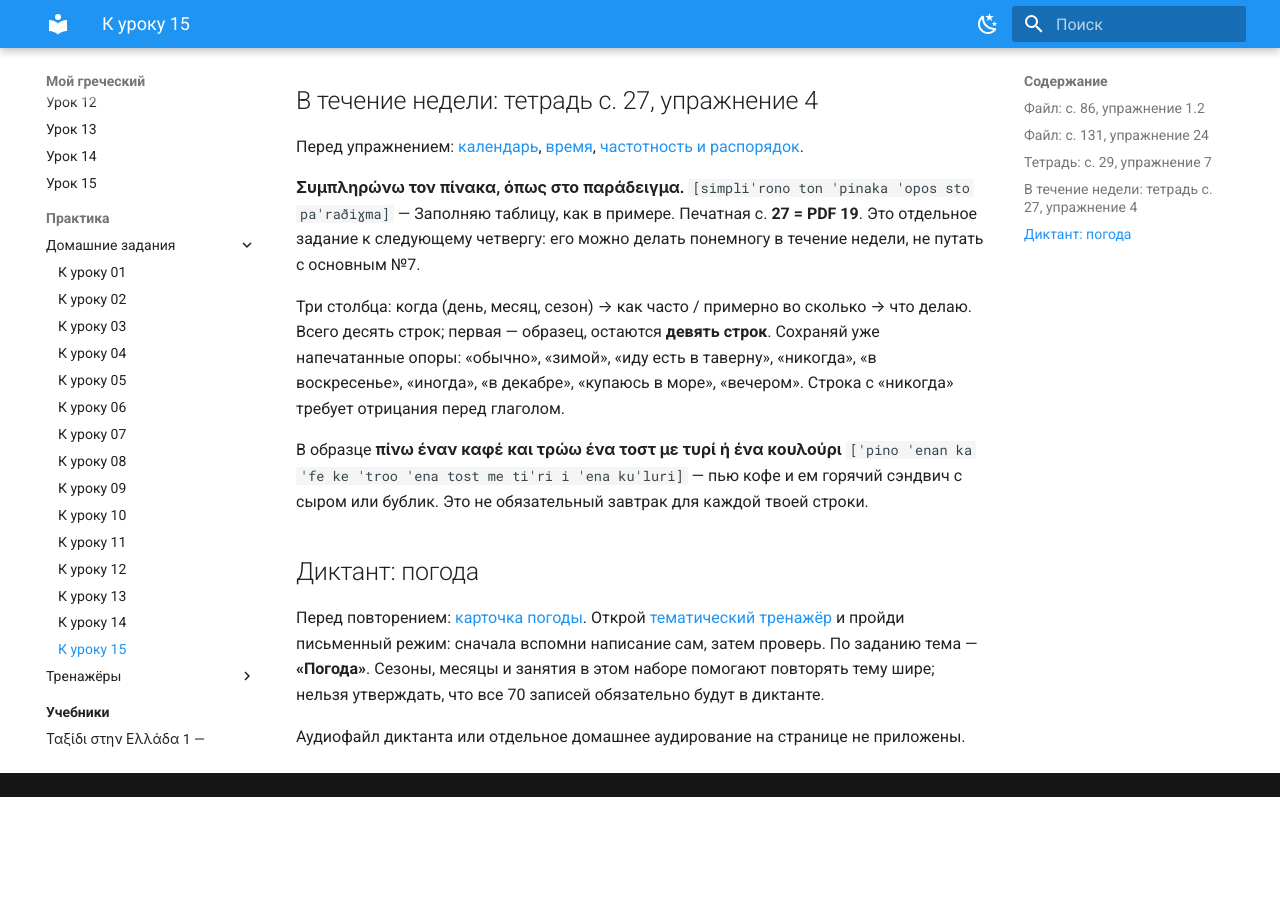
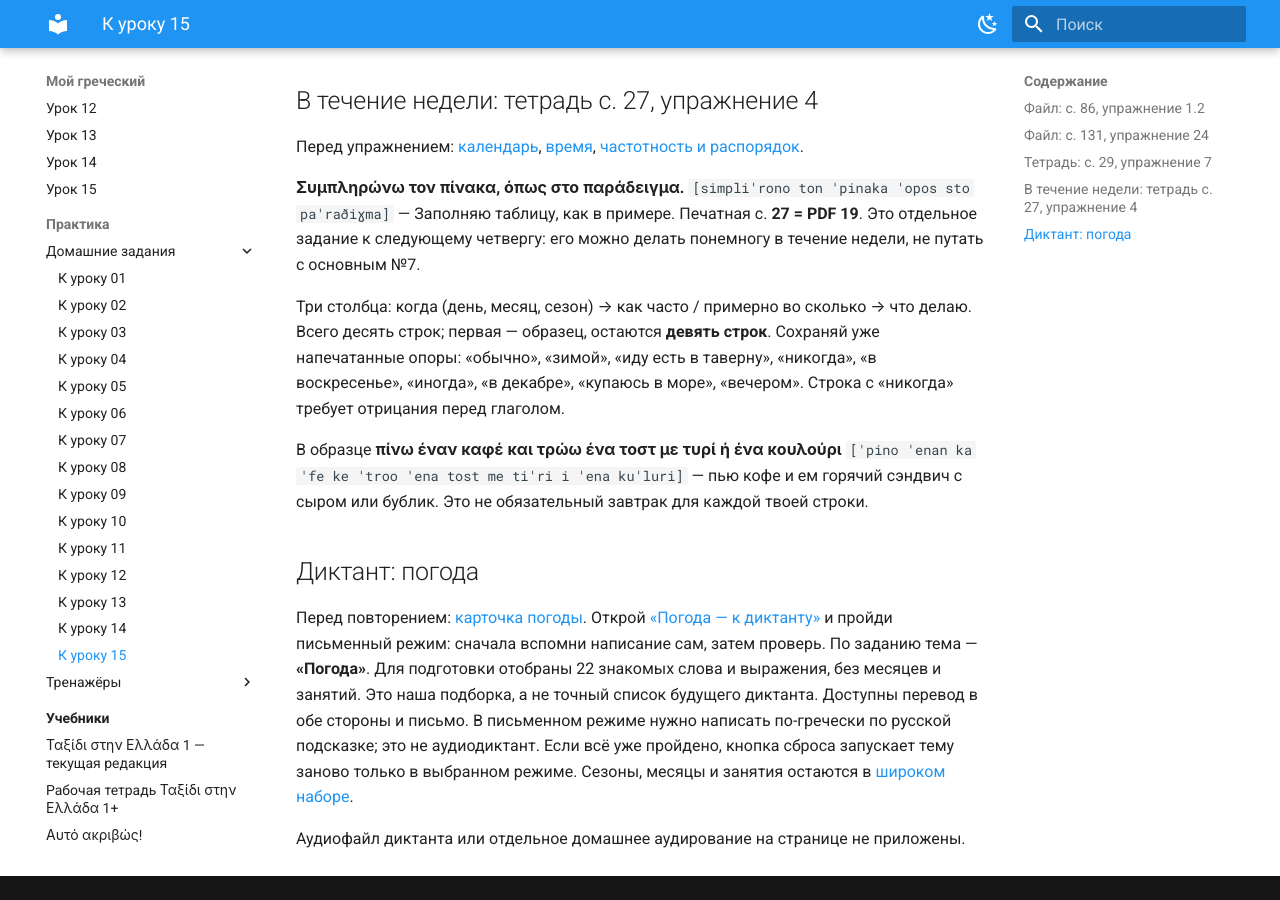
Before and after one commit to arch7tect/Greek, an MkDocs documentation site: the page built from docs/homework/lesson-15-current.md, in a window 1280 px wide and 900 px high, scrolled down 1657 px. Built offline with MkDocs 1.6.1 and Material for MkDocs 9.7.7, drawn with Linux system fonts in a browser that asks for light colours; before the commit the page ends 2454 px from its top, so only the background shows below that.

Commit message:
Add focused weather dictation preparation set

```diff
--- a/docs/homework/lesson-15-current.md
+++ b/docs/homework/lesson-15-current.md
@@ -90,9 +90,13 @@
 ## Диктант: погода { #dictation }
 
 Перед повторением: [карточка погоды](../assets/mobile/core/card-18.png).
-Открой [тематический тренажёр](../training/vocabulary.md?topic=weather&direction=writing)
+Открой [«Погода — к диктанту»](../training/vocabulary.md?topic=weather-dictation&direction=writing)
 и пройди письменный режим: сначала вспомни написание сам, затем проверь.
-По заданию тема — **«Погода»**. Сезоны, месяцы и занятия в этом наборе помогают
-повторять тему шире; нельзя утверждать, что все 70 записей обязательно будут в диктанте.
+По заданию тема — **«Погода»**. Для подготовки отобраны 22 знакомых слова и выражения,
+без месяцев и занятий. Это наша подборка, а не точный список будущего диктанта.
+Доступны перевод в обе стороны и письмо. В письменном режиме нужно написать
+по-гречески по русской подсказке; это не аудиодиктант.
+Если всё уже пройдено, кнопка сброса запускает тему заново только в выбранном режиме.
+Сезоны, месяцы и занятия остаются в [широком наборе](../training/vocabulary.md?topic=weather).
 
 Аудиофайл диктанта или отдельное домашнее аудирование на странице не приложены.
```
Also changed, not shown: docs/lessons/lesson-15-current.md (+1 -1 lines), docs/memory/lesson-15-current.md (+1 -1 lines), docs/training/index.md (+3 -0 lines), docs/training/vocabulary.md (+9 -0 lines), extracted/lessons/lesson-15-source-audit.md (+6 -0 lines), docs/assets/data/vocabulary-data.js, 2 other files.
